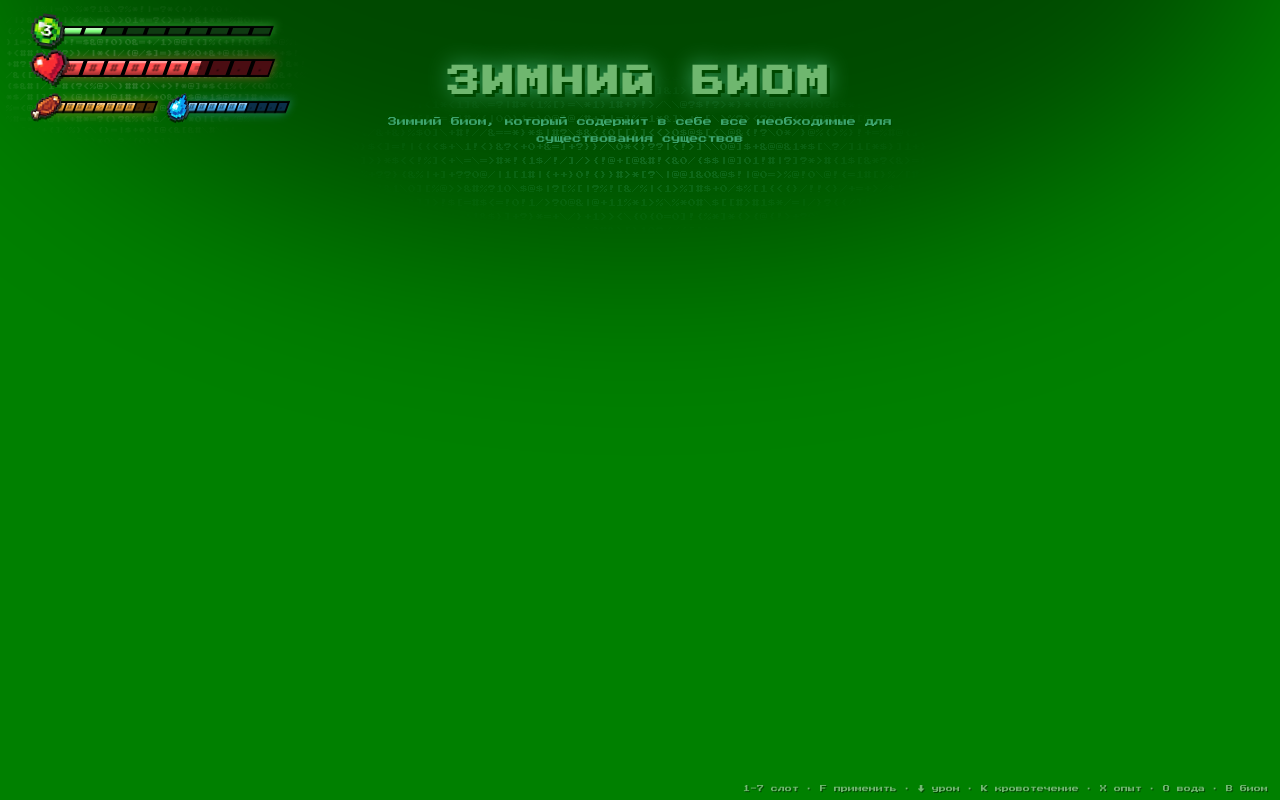
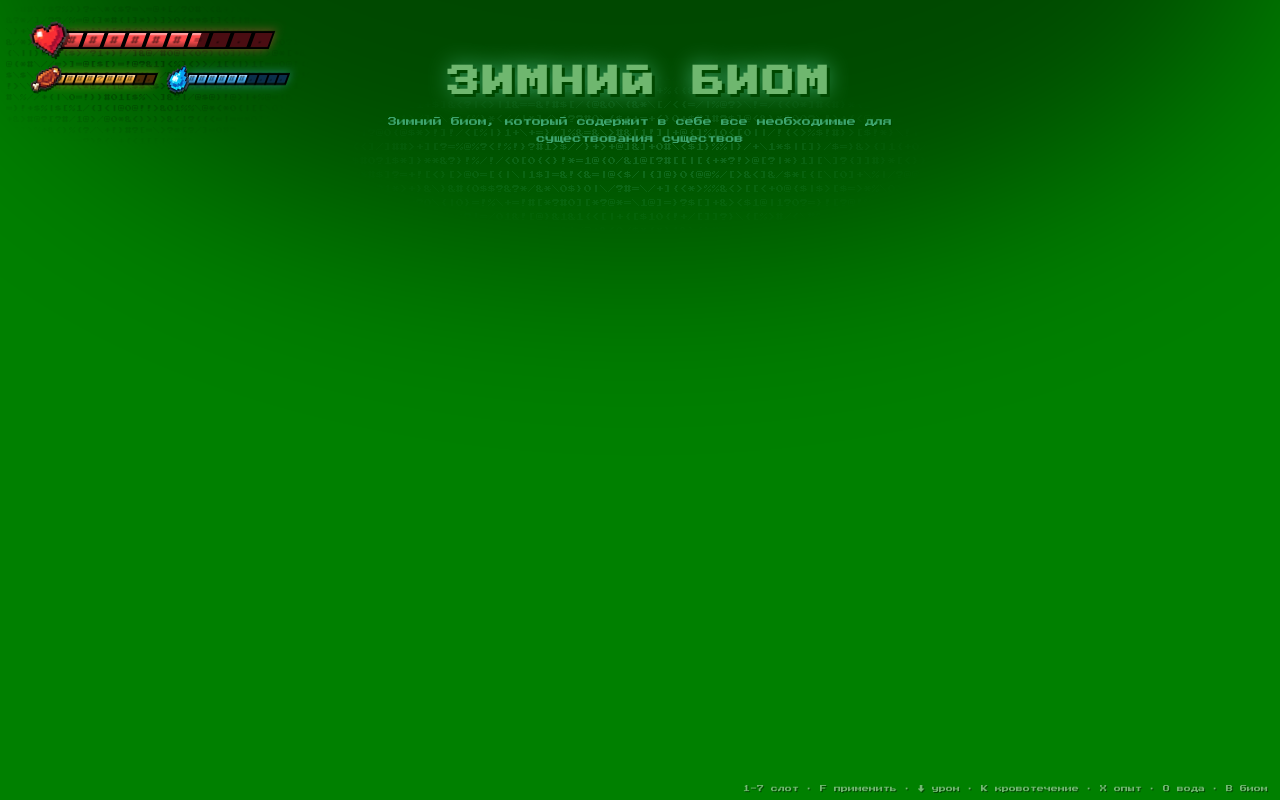
Before and after one commit to KUZURAKI/MINECRAFT-MODE, a Preact app: page / in a window 1280 px wide. Built offline with nearby package versions, Linux system fonts and the light colour scheme.

Commit message:
remote lvl

```diff
--- a/src/layout/Hud/Hud.module.scss
+++ b/src/layout/Hud/Hud.module.scss
@@ -302,8 +302,8 @@ $edge: #000;
   line-height: 11px;
   letter-spacing: 0;
   white-space: pre;
-  color: #fff;
-  opacity: 0.16;
+  color: #000;
+  opacity: 0.3;
   pointer-events: none;
   mask-image: radial-gradient(ellipse at 40% 45%, #000 15%, transparent 70%);
 }
@@ -360,25 +360,25 @@ $edge: #000;
 
 .fx {
   position: absolute;
-  inset: -24px;
+  inset: -70px;
   pointer-events: none;
   z-index: 2;
   opacity: 0;
 
   &.heal {
     background: radial-gradient(
-      circle at 20% 35%,
+      ellipse closest-side at 30% 40%,
       rgba(120, 255, 160, 0.7),
-      transparent 70%
+      transparent
     );
     animation: fx 0.8s ease-out;
   }
 
   &.hit {
     background: radial-gradient(
-      circle at 20% 35%,
+      ellipse closest-side at 30% 40%,
       rgba(255, 60, 60, 0.75),
-      transparent 70%
+      transparent
     );
     animation: fx 0.5s ease-out;
   }
```
Also changed, not shown: src/layout/Hud/Vitals.tsx (+6 -4 lines).
